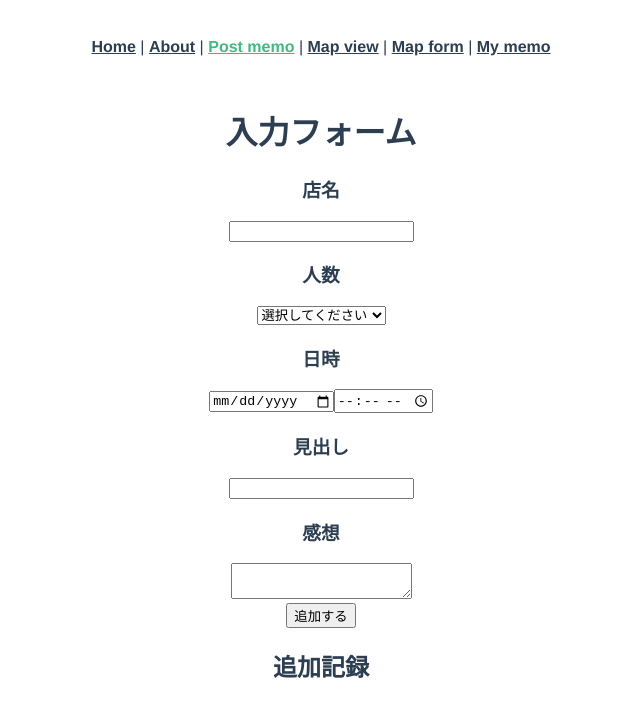
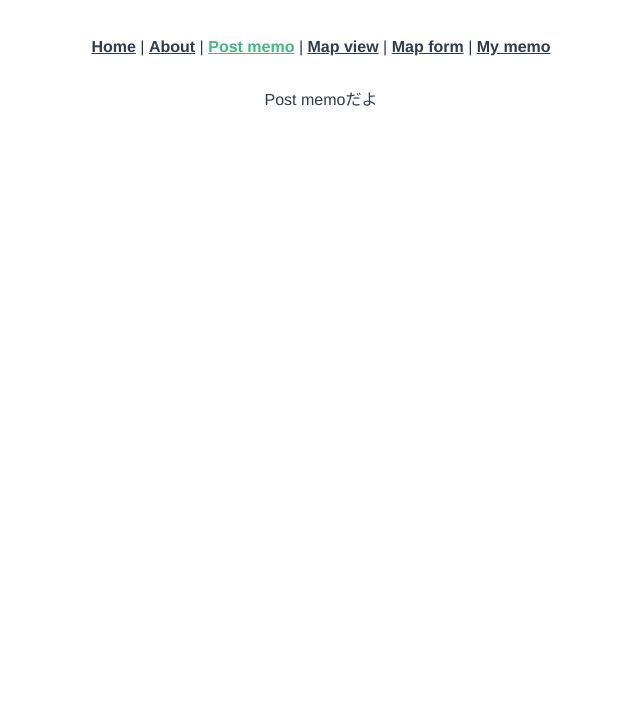
Before and after one commit to webex20-team-2/team-original-app, a Vue app: page /post-memo in a window 1280 px wide. Shown: the top 716 px of the page, without its empty margins (319-959 px from the left). Built offline with nearby package versions, Linux system fonts and the light colour scheme.

Commit message:
ローカルストレージを削除

```diff
--- a/src/views/MyMemo.vue
+++ b/src/views/MyMemo.vue
@@ -93,7 +93,7 @@ export default {
     },
     deleteMemo(index) {
       this.logs.splice(index, 1)
-      localStorage.removeItem("logs")
+      this.set()
     },
   },
 }
--- a/src/views/PostMemo.vue
+++ b/src/views/PostMemo.vue
@@ -1,102 +1,9 @@
 <template>
-  <div class="PostForm">
-    <h1 class="PostForm-title">入力フォーム</h1>
-    <div class="Form-detail">
-      <div class="category-parts">
-        <div class="Form-place">
-          <h3 class="Place-title">店名</h3>
-          <input class="shopnamebox" type="text" v-model="shopname" />
-        </div>
-      </div>
-      <div class="Form-member">
-        <h3 class="Member-title">人数</h3>
-        <select class="Category-select" v-model="membernumber">
-          <option value hidden="hidden" class="option-word">
-            選択してください
-          </option>
-          <option value="1人">1人</option>
-          <option value="2人">2人</option>
-          <option value="3人">3人</option>
-          <option value="4人">4人</option>
-          <option value="5人">5人</option>
-          <option value="その他">その他</option>
-        </select>
-      </div>
-      <div class="Form-date">
-        <h3 class="Date-title">日時</h3>
-        <div class="date-flex">
-          <input type="date" class="input-size" v-model="hiniti" /><input
-            type="time"
-            class="input-size right-time"
-            v-model="zikan"
-          />
-        </div>
-      </div>
-    </div>
-    <div class="Form-title">
-      <h3 class="Title-title">見出し</h3>
-      <input type="text" class="block-title" v-model="shorttitle" />
-    </div>
-    <div class="Form-text">
-      <h3 class="Text-title">感想</h3>
-      <textarea type="text" class="block-title" v-model="kansou"></textarea>
-    </div>
-    <button class="Form-button" v-on:click="touroku">追加する</button>
-  </div>
-  <section>
-    <h2>追加記録</h2>
-    <div v-if="logs.length > 0">
-      <div v-for="(log, index) in logs" v-bind:key="index">
-        <div>店名: {{ log.place }}</div>
-        <div>人数: {{ log.member }}</div>
-        <div>日時: {{ log.day }} {{ log.time }}</div>
-        <div>見出し: {{ log.midasi }}</div>
-        <div>感想: {{ log.thoughts }}</div>
-        <button v-on:click="deleteMemo(index)" class="memo__delete">
-          削除
-        </button>
-      </div>
-    </div>
-  </section>
+  <div>Post memoだよ</div>
 </template>
 
 <script>
-export default {
-  data() {
-    return {
-      logs: [],
-      shopname: "",
-      membernumber: "",
-      hiniti: "",
-      zikan: "",
-      shorttitle: "",
-      kansou: "",
-    }
-  },
-  mounted() {
-    this.logs = JSON.parse(localStorage.getItem("logs")) || []
-  },
-  methods: {
-    touroku() {
-      this.logs.push({
-        place: this.shopname,
-        member: this.membernumber,
-        day: this.hiniti,
-        time: this.zikan,
-        midasi: this.shorttitle,
-        thoughts: this.kansou,
-      })
-      this.set()
-    },
-    set() {
-      localStorage.setItem("logs", JSON.stringify(this.logs))
-    },
-    deleteMemo(index) {
-      this.logs.splice(index, 1)
-      localStorage.removeItem("logs")
-    },
-  },
-}
+export default {}
 </script>
 
 <style lang="scss" scoped></style>
```
